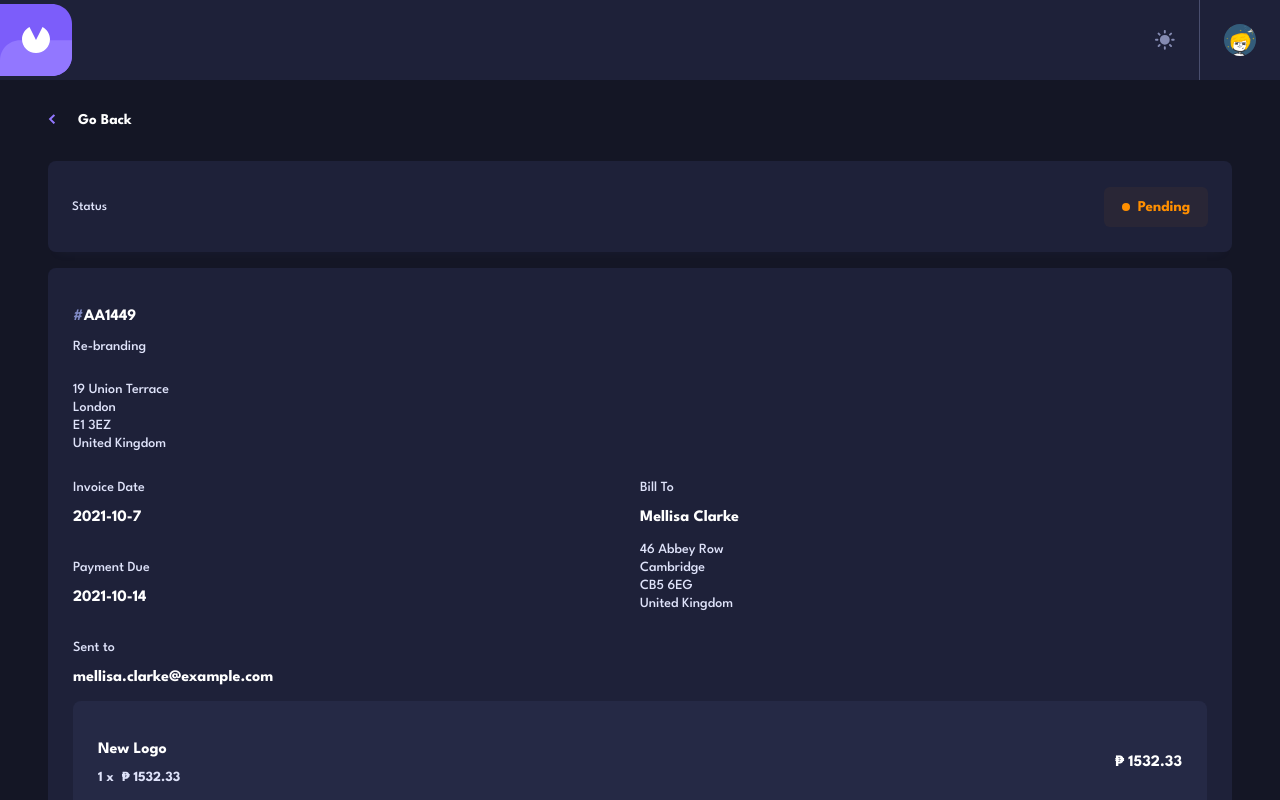
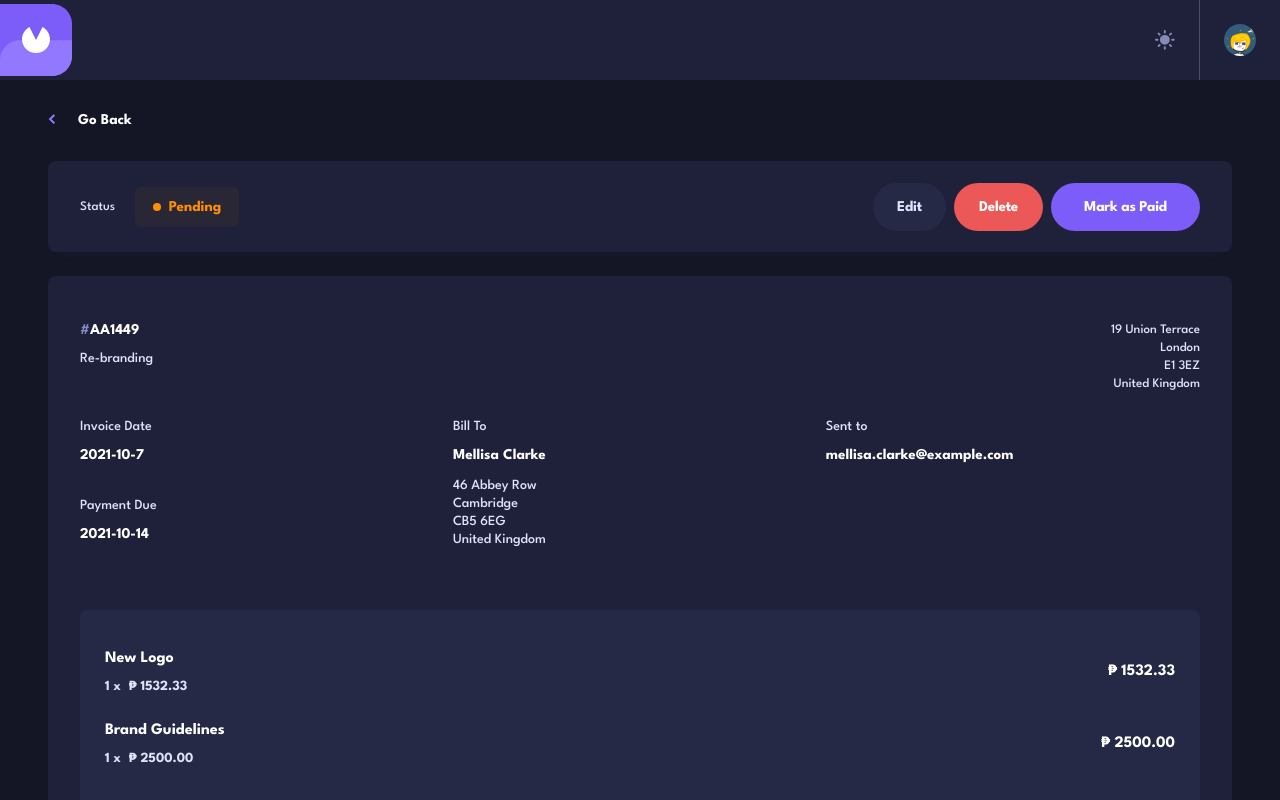
Before and after one commit to Grind3189/invoice-web-app-frontend, a React (Vite) app: page /AA1449 in a window 1280 px wide. Shown: the top 800 px of the page. Built offline with nearby package versions, Linux system fonts and the light colour scheme.

Commit message:
update invoice
update button container and item desc for tablet

```diff
--- a/src/components/buttons/darkGray/darkGraybutton.scss
+++ b/src/components/buttons/darkGray/darkGraybutton.scss
@@ -1,6 +1,5 @@
 .dark-gray-btn {
-    padding: 18px 24px;
-
+    width: 73px;
 
     &.dark {
         background-color: #252945;
--- a/src/components/buttons/purple/PurpleButton.tsx
+++ b/src/components/buttons/purple/PurpleButton.tsx
@@ -1,9 +1,9 @@
-import React from 'react'
 import { ButtonProp } from '../../../types/buttonType'
+import './purpleButton.scss'
 
 const PurpleButton = ({children} : ButtonProp) => {
   return (
-    <button>{children}</button>
+    <button className='purple-btn btn-general'>{children}</button>
   )
 }
 
--- a/src/components/buttons/purple/purpleButton.scss
+++ b/src/components/buttons/purple/purpleButton.scss
@@ -0,0 +1,5 @@
+.purple-btn {
+    background-color: #7C5DFA;
+    color: #FFF;
+    width: 149px;
+}
--- a/src/components/buttons/red/RedButton.tsx
+++ b/src/components/buttons/red/RedButton.tsx
@@ -1,10 +1,10 @@
-import React from 'react'
 import { ButtonProp } from '../../../types/buttonType'
+import './redButton.scss'
 
 
 const RedButton = ({children} : ButtonProp) => {
   return (
-    <button>{children}</button>
+    <button className='red-btn btn-general'>{children}</button>
   )
 }
 
--- a/src/components/buttons/red/redButton.scss
+++ b/src/components/buttons/red/redButton.scss
@@ -0,0 +1,5 @@
+.red-btn {
+    width: 89px;
+    background-color: #EC5757;
+    color: #FFFFFF;
+}
--- a/src/components/invoice/Invoice.tsx
+++ b/src/components/invoice/Invoice.tsx
@@ -6,16 +6,47 @@ import RedButton from '../buttons/red/RedButton'
 import PurpleButton from '../buttons/purple/PurpleButton'
 import Dot from '../dot/Dot'
 import './invoice.scss'
+import { useEffect, useState } from 'react'
 
 type InvoiceProp = {
   data: InvoiceType[],
   theme: string
 }
 const Invoice = ({ data, theme }: InvoiceProp) => {
+  const [width, setWidth] = useState<number>(window.innerWidth)
   const { invoiceId } = useParams()
   const filteredInvoice = data.filter(invoice => invoice.id === invoiceId)
   const invoiceInfo = filteredInvoice[0]
   console.log(invoiceInfo)
+
+  useEffect(() => {
+    const getWidth = () => {
+      setWidth(window.innerWidth)
+    }
+
+    window.addEventListener('resize', getWidth)
+
+    return () => {
+      window.removeEventListener('resize', getWidth)
+    }
+
+  },[])
+
+
+  const btnStyle = {
+    display: 'flex',
+    justifyContent: 'center',
+    alignItems: 'center',
+    gap: '8px'
+  }
+
+  const invoiceBtnEl = (
+    <div className="invoice-buttons" style={btnStyle}>
+      <DarkGrayButton theme={theme}>Edit</DarkGrayButton>
+      <RedButton>Delete</RedButton>
+      <PurpleButton>Mark as Paid</PurpleButton>
+    </div>
+  )
 
   return (
     <>
@@ -26,6 +57,7 @@ const Invoice = ({ data, theme }: InvoiceProp) => {
             <Dot status={invoiceInfo.status} />
             <p>{invoiceInfo.status}</p>
           </div>
+          {width >= 768 && invoiceBtnEl}
         </section>
 
         <section className={`invoice-info-container ${theme}`}>
@@ -68,17 +100,18 @@ const Invoice = ({ data, theme }: InvoiceProp) => {
           </div>
 
           <div className={`item-desc-container ${theme}`}>
-
             <div className="item-info-container">
               {invoiceInfo.items.map((item, index) => {
                 return (
-                  <>
                     <div key={index} className="item-info">
-                      <div key={index} className="item-left-col">
+
+                      <div className="item-left-col">
+
                         <div className="name">
                           <p className={`item-label ${theme}`}>Item Name</p>
                           <h3>{item.name}</h3>
                         </div>
+
                         <div className="item-second-row">
                           <div className="qty">
                             <p className={`item-label ${theme}`}>QTY.</p>
@@ -89,13 +122,15 @@ const Invoice = ({ data, theme }: InvoiceProp) => {
                             <p className={theme}>₱ {item.price.toFixed(2)}</p>
                           </div>
                         </div>
+
                       </div>
+
                       <div className="item-total">
                         <p className={`item-label ${theme}`}>Total</p>
                         <h3>₱ {item.total.toFixed(2)}</h3>
                       </div>
+
                     </div>
-                  </>
                 )
               })}
             </div>
@@ -109,11 +144,11 @@ const Invoice = ({ data, theme }: InvoiceProp) => {
         </section>
 
       </main>
-      <section className={`invoice-btn-container padding-lr ${theme}`}>
-        <DarkGrayButton theme={theme}>Edit</DarkGrayButton>
-        <RedButton>Delete</RedButton>
-        <PurpleButton>Mark as Paid</PurpleButton>
-      </section>
+
+      {width < 768 && <section className={`invoice-btn-container padding-lr ${theme}`}>
+        {invoiceBtnEl}
+      </section>}
+
     </>
   )
 }
--- a/src/components/invoice/invoice.scss
+++ b/src/components/invoice/invoice.scss
@@ -3,6 +3,7 @@
 
 .invoice-container {
     margin-bottom: 56px;
+
     .invoice-status-container {
         margin-bottom: 16px;
         height: 91px;
@@ -197,17 +198,78 @@
 
 .invoice-btn-container {
     box-shadow: 0px 10px 10px -10px rgba(72, 84, 159, 0.10);
+    height: 91px;
     display: flex;
-    justify-content: space-between;
+    justify-content: center;
     align-items: center;
-    height: 91px;
 
     &.dark {
         background-color: #1E2139;
         box-shadow: 0px 10px 10px -10px rgba(72, 84, 159, 0.10);
     }
+
     &.light {
         background-color: #FFFFFF;
         box-shadow: rgba(149, 157, 165, 0.2) 0px 8px 24px;
     }
 }
+
+
+@media screen and (min-width: 768px) {
+    .invoice-container {
+        margin-bottom: 135px;
+
+        .invoice-status-container {
+            padding: 0 32px;
+            margin-bottom: 24px;
+            justify-content: center;
+            gap: 20px;
+
+            .invoice-status {
+                margin-right: auto;
+            }
+        }
+
+        .invoice-info-container {
+            padding: 32px;
+
+            .invoice-info {
+                grid-template: repeat(3, auto) / repeat(6, 1fr);
+                margin-bottom: 47px;
+
+                h3 {
+                    font-size: 15px;
+                }
+
+                .sender-address {
+                    grid-row: 1 / 2;
+                    grid-column: -2 / -1;
+                    text-align: right;
+                    font-size: 13px;
+                }
+
+                .invoice-date-container {
+                    grid-row: 2 / 3;
+                }
+
+                .payment-due-container {
+                    grid-row: -2 / -1;
+                }
+
+                .bill-to-container {
+                    grid-column: 3 / 4;
+                    grid-row: 2 / 4;
+                }
+
+                .sent-to-container {
+                    grid-row: 2 / 3;
+                    grid-column: -3 / -2;
+                }
+            }
+
+
+
+        }
+    }
+
+}
--- a/src/components/invoices/Invoices.tsx
+++ b/src/components/invoices/Invoices.tsx
@@ -7,6 +7,7 @@ import { InvoiceType } from '../../types/invoiceType'
 import './invoices.scss'
 import { useEffect, useState } from 'react'
 import { getStatusStyle } from '../../util'
+import emptyImage from '../../assets/illustration-empty.svg'
 
 type InvoicesProp = {
     theme: string
@@ -50,6 +51,17 @@ const Invoices = ({ theme, data }: InvoicesProp) => {
         )
     })
 
+
+    const emptyEl = (
+        <div className="empty-container">
+            <img src={emptyImage} alt='Illustration for empty data' />
+            <h1>There is nothing here</h1>
+            <p className={`${theme}`}>Create an invoice by clicking the <br />
+                <span>New</span> button and get started
+            </p>
+        </div>
+    )
+
     type wordsType = {
         totalInvoice: string,
         filter: string,
@@ -81,9 +93,13 @@ const Invoices = ({ theme, data }: InvoicesProp) => {
                 </div>
             </section>
 
-            <section className="invoices-container">
-                {invoicesEl}
-            </section>
+            {
+                invoicesEl.length ?
+                    <section className="invoices-container">
+                        {invoicesEl}
+                    </section>
+                    : emptyEl
+            }
 
         </main>
     )
--- a/src/components/invoices/invoices.scss
+++ b/src/components/invoices/invoices.scss
@@ -169,6 +169,41 @@
             }
         }
     }
+
+    .empty-container {
+        border: 1px solid red;
+        display: flex;
+        flex-direction: column;
+        justify-content: center;
+        align-items: center;
+        height: 70vh;
+        text-align: center;
+
+        h1 {
+            font-size: 24px;
+            font-weight: 700;
+            margin-top: 42px;
+            margin-bottom: 23px;
+        }
+
+        p {
+            font-size: 14px;
+            font-weight: 500;
+            line-height: 15px;
+
+            span {
+                font-weight: 700;
+            }
+
+            &.light {
+                color: $secondary-color-light;
+            }
+
+            &.dark {
+                color: $secondary-color-dark;
+            }
+        }
+    }
 }
 
 @media screen and (min-width: 768px) {
@@ -202,6 +237,7 @@
         }
 
         .invoices-container {
+
             .invoice-hero {
                 width: 100%;
                 max-width: unset;
--- a/src/index.scss
+++ b/src/index.scss
@@ -19,6 +19,8 @@ body {
   font-weight: 700;
   font-family: inherit;
   letter-spacing: -0.25px;
+  height: 48px;
+  cursor: pointer;
 }
 
 
```
